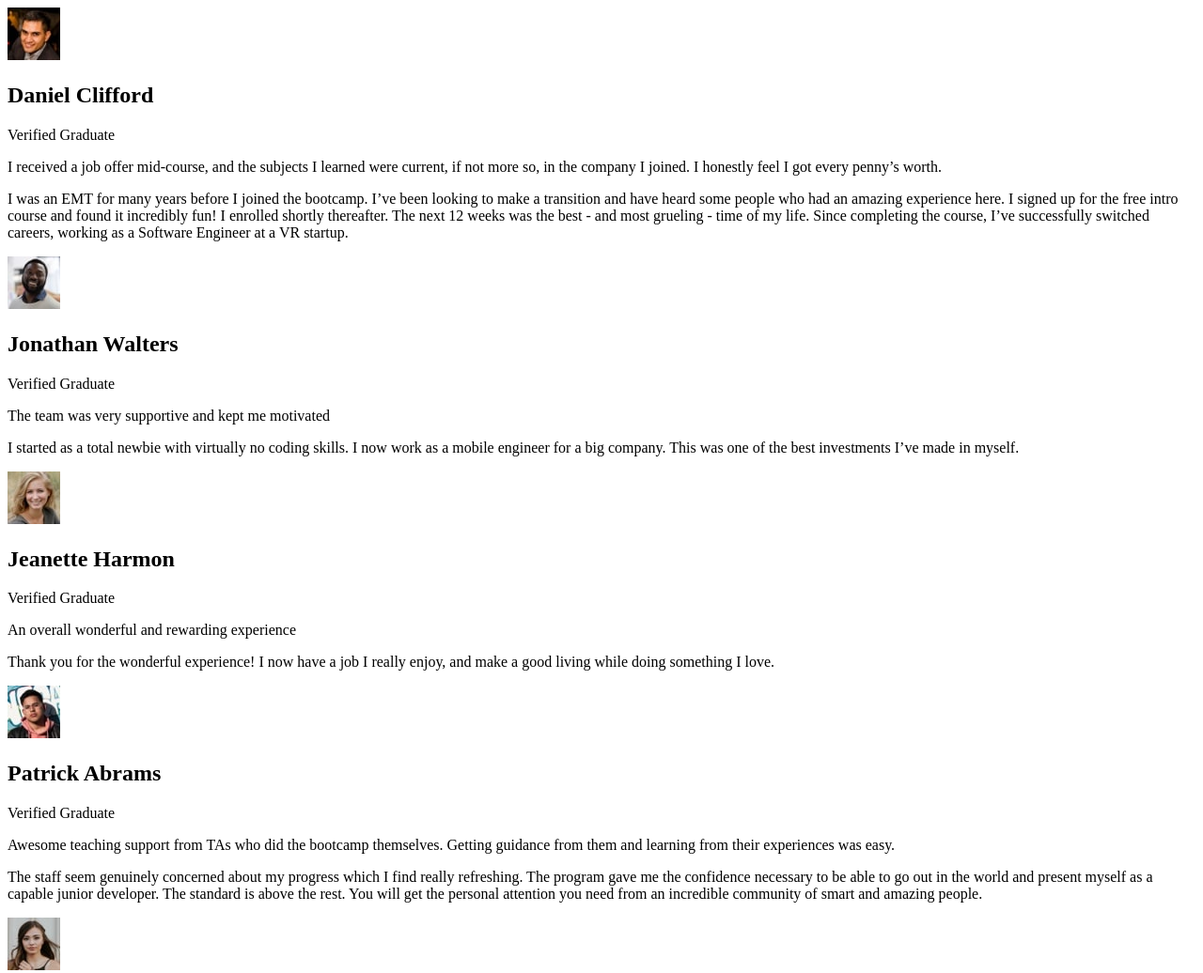
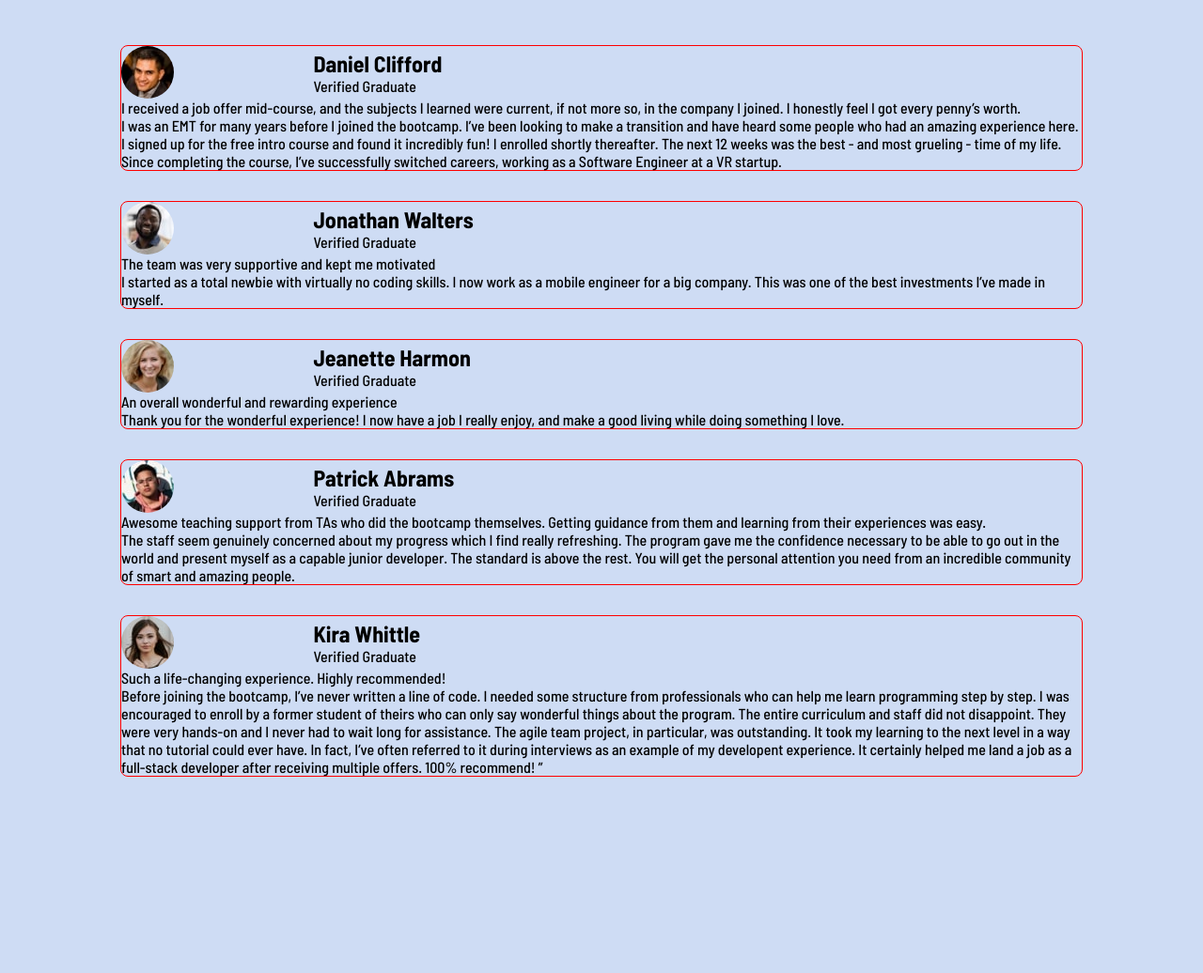
Before and after one commit to robb52/testimonail-grid, a plain HTML site: page index.html in a window 1280 px wide. Shown: the top 1036 px of the page at 94% size. After the commit the page ends 875 px from the top, so only its background shows below. Drawn offline with Linux system fonts and the light colour scheme.

Commit message:
Added grid and images to test section

```diff
--- a/css/styles.css
+++ b/css/styles.css
@@ -6,19 +6,34 @@
 
 body {
   margin: 0;
-
+  font-family: 'Barlow Semi Condensed', sans-serif;
+  background: rgb(206, 220, 244);
 }
 
 img {
-  width: 50vw;
+  display: block;
+  border-radius: 50%;
 }
 
 p,
 h2 {
   margin: 0;
-  padding: 0;
 }
 
 .container {
   display: grid;
+  width: 80vw;
+  margin: 2em auto;
 }
+
+.test {
+  border: 1px solid red;
+  margin: 1em 0;
+  border-radius: .5em;
+}
+
+.heading {
+  display: grid;
+  grid-template-columns: 20% 50%;
+  align-items: center;
+}
--- a/index.html
+++ b/index.html
@@ -5,16 +5,23 @@
   <meta charset="UTF-8">
   <meta name="viewport" content="width=device-width, initial-scale=1.0">
 	<title>Document</title>
+	<link rel="preconnect" href="https://fonts.gstatic.com">
+	<link rel="preconnect" href="https://fonts.gstatic.com">
+	<link rel="preconnect" href="https://fonts.gstatic.com">
+	<link rel="stylesheet" href="css/styles.css">
+	<link href="https://fonts.googleapis.com/css2?family=Barlow+Semi+Condensed:wght@300;500;700&display=swap" rel="stylesheet">
 </head>
 
 <body>
 
 	<div class="container">
-		<div class="test-1">
+		<div class="test test-1">
 			<div class="heading">
-				<img src="css/images/image-daniel.jpg" alt="">
+				<img src="images/image-daniel.jpg" alt="">
+				<div class="name">
 					<h2>Daniel Clifford</h2>
 					<p>Verified Graduate</p>
+				</div>
 			</div>
 			<div class="title">
 				<p>
@@ -32,11 +39,13 @@
 			</p>
 		</div>
 
-		<div class="test-2">
+		<div class=" test test-2">
 			<div class="heading">
-				<img src="css/images/image-jonathan.jpg" alt="">
+				<img src="images/image-jonathan.jpg" alt="">
+				<div class="name">
 					<h2>Jonathan Walters </h2>
 					<p>Verified Graduate</p>
+				</div>
 			</div>
 			<div class="title">
 				<p>
@@ -49,11 +58,13 @@
 			</p>
 		</div>
 
-		<div class="test-3">
+		<div class="test test-3">
 			<div class="heading">
-				<img src="css/images/image-jeanette.jpg" alt="">
+				<img src="images/image-jeanette.jpg" alt="">
+				<div class="name">
 					<h2>Jeanette Harmon</h2>
 					<p>Verified Graduate</p>
+				</div>
 			</div>
 			<div class="title">
 				<p>
@@ -66,11 +77,13 @@
 			</p>
 		</div>
 
-		<div class="test-4">
+		<div class="test test-4">
 			<div class="heading">
-				<img src="css/images/image-patrick.jpg" alt="">
+				<img src="images/image-patrick.jpg" alt="">
+				<div class="name">
 					<h2>Patrick Abrams</h2>
 					<p>Verified Graduate</p>
+				</div>
 			</div>
 			<div class="title">
 				<p>
@@ -86,11 +99,13 @@
 			</p>
 		</div>
 
-		<div class="test-5">
+		<div class="test test-5">
 			<div class="heading">
-				<img src="css/images/image-kira.jpg" alt="">
+				<img src="images/image-kira.jpg" alt="">
+				<div class="name">
 					<h2>Kira Whittle </h2>
 					<p>Verified Graduate</p>
+				</div>
 			</div>
 			<div class="title">
 				<p>
```
Also changed, not shown: images/bg-pattern-quotation.svg (renamed from css/images/bg-pattern-quotation.svg), images/favicon-32x32.png (renamed from css/images/favicon-32x32.png), images/image-daniel.jpg (renamed from css/images/image-daniel.jpg), images/image-jeanette.jpg (renamed from css/images/image-jeanette.jpg), images/image-jonathan.jpg (renamed from css/images/image-jonathan.jpg), images/image-kira.jpg (renamed from css/images/image-kira.jpg), images/image-patrick.jpg (renamed from css/images/image-patrick.jpg). Lines whose indentation alone changed are shown as unchanged.
